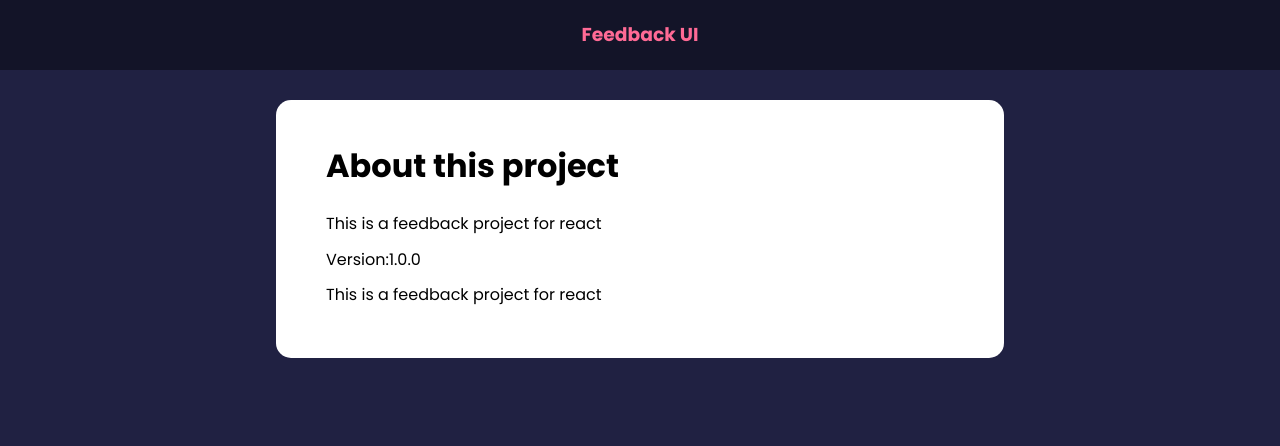
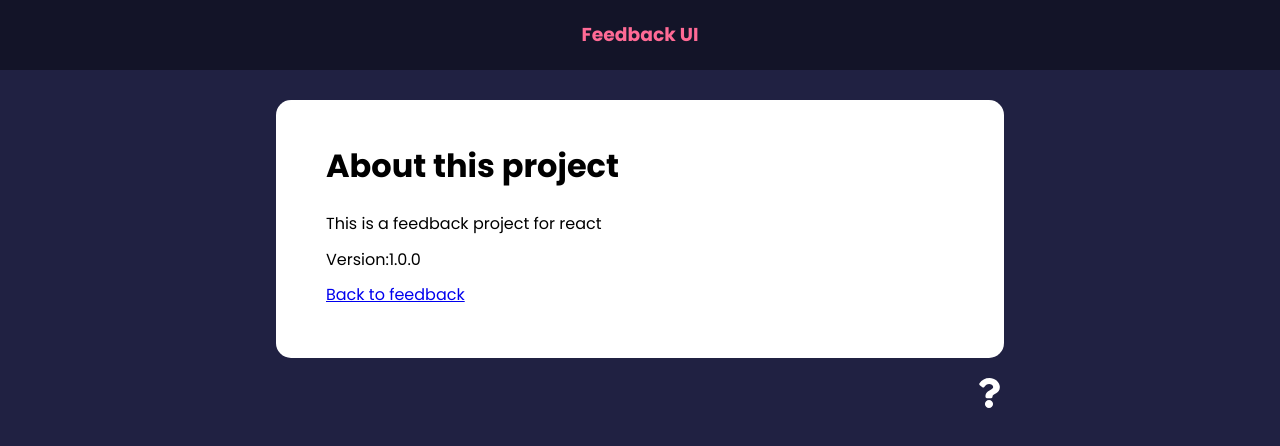
Before and after one commit to NileshSaha/feeback_react, a React (Create React App) app: page /about in a window 1280 px wide. Shown: the top 446 px of the page. Built offline with nearby package versions, Linux system fonts and the light colour scheme.

Commit message:
about page fixed

```diff
--- a/src/App.js
+++ b/src/App.js
@@ -6,6 +6,7 @@
 import FeedbackStats from './components/FeedbackStats'
 import FeedbackForm from './components/FeedbackForm'
 import AboutPage from './pages/AboutPage'
+import AboutIcon from './components/AboutIcon'
 import FeedbackData from './data/FeedbackData'
 
 function App() {
@@ -43,6 +44,7 @@
           ></Route>
           <Route path='/about' element={<AboutPage />} />
         </Routes>
+        <AboutIcon/>
       </div>
     </Router>
   )
--- /dev/null
+++ b/src/components/AboutIcon.jsx
@@ -0,0 +1,14 @@
+import { FaQuestion } from 'react-icons/fa'
+import { Link } from 'react-router-dom'
+
+function AboutIcon() {
+  return (
+    <div className='about-link'>
+      <Link to='/about'>
+        <FaQuestion size={30} />
+      </Link>
+    </div>
+  )
+}
+
+export default AboutIcon
--- a/src/pages/AboutPage.jsx
+++ b/src/pages/AboutPage.jsx
@@ -1,5 +1,5 @@
 import Card from '../components/shared/Card'
-
+import { Link } from 'react-router-dom'
 
 function AboutPage() {
   return (<Card>
@@ -7,7 +7,13 @@
         <h1>About this project</h1>
         <p>This is a feedback project for react</p>
         <p>Version:1.0.0</p>
-        <p>This is a feedback project for react</p>
+        <p>
+            <Link to={{
+                pathname:'/',
+            }}>
+                Back to feedback
+            </Link>
+        </p>
     </div>
   </Card>)
 }
```
